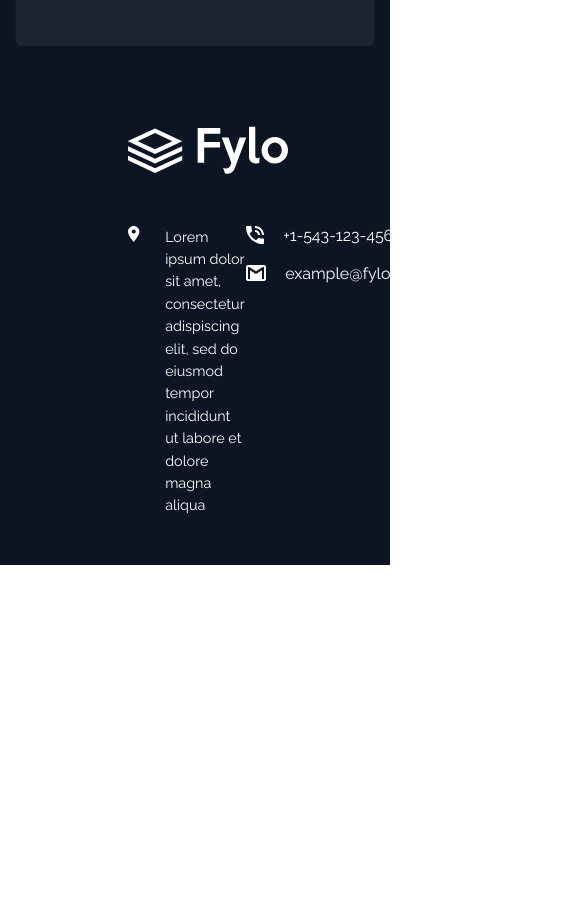
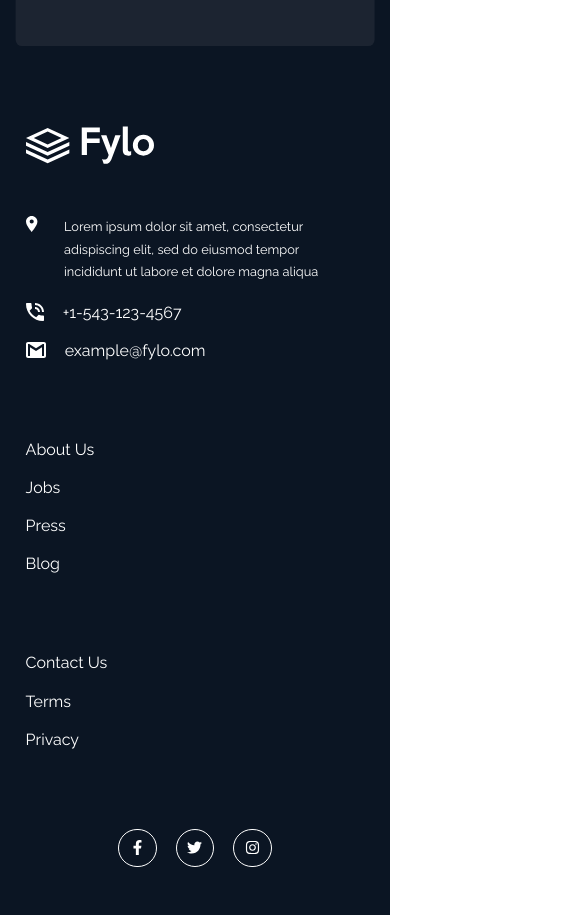
Before and after one commit to victorguirra/fylo, a React (Create React App) app: page / in a window 390 px wide. Shown: the part 3741-4656 px from the top of the page, 585 px wide, since content can reach past the window. Before the commit the page ends 4306 px from the top, so only its background shows below. Built offline with nearby package versions, Linux system fonts and the light colour scheme.

Commit message:
responsive footer

```diff
--- a/src/pages/Home/sections/Footer/styles.ts
+++ b/src/pages/Home/sections/Footer/styles.ts
@@ -4,10 +4,18 @@ export const Container = styled.footer`
     background-color: ${({ theme }) => theme.colors.background_footer };
 
     padding:0 8rem 3rem;
+
+    @media(max-width:1240px) {
+        padding:0 1.6rem 3rem;
+    }
 `;
 
 export const Logo = styled.img`
     width:10rem;
+
+    @media(max-width:1240px) {
+        width:8rem;
+    }
 `;
 
 export const Wrapper = styled.div`
@@ -16,6 +24,11 @@ export const Wrapper = styled.div`
 
     display:flex;
     justify-content: space-between;
+
+    @media(max-width:1240px) {
+        display:flex;
+        flex-direction: column;
+    }
 `;
 
 export const Location = styled.div`
@@ -33,6 +46,12 @@ export const Location = styled.div`
         line-height:1.4rem;
 
         margin-left:1.6rem;
+    }
+
+    @media(max-width:1240px) {
+        p {
+            font-size:.8rem;
+        }
     }
 `;
 
@@ -55,6 +74,10 @@ export const Contacts = styled.div`
             margin-left:1.2rem;
         }
     }
+
+    @media(max-width:1240px) {
+        margin-top:1.2rem;
+    }
 `;
 
 export const Column = styled.div`
@@ -70,6 +93,10 @@ export const Column = styled.div`
         &:not(:first-of-type) {
             margin-top:1.2rem;
         }
+    }
+
+    @media(max-width:1240px) {
+        margin-top:5rem;
     }
 `;
 
@@ -88,7 +115,12 @@ export const Social = styled.div`
         justify-content:center;
 
         &:not(:last-of-type) {
-            margin-right:1rem;
+            margin-right:1.2rem;
         }
     }
+
+    @media(max-width:1240px) {
+        justify-content:center;
+        margin-top:5rem;
+    }
 `;
```
